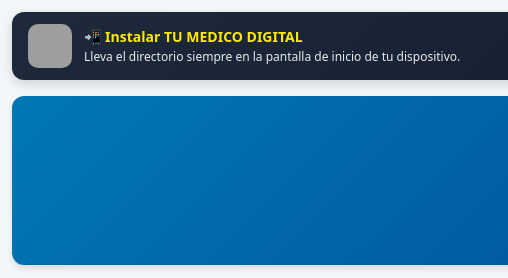
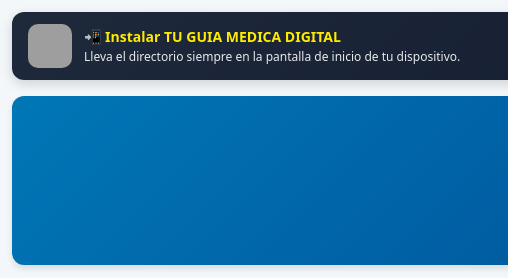
Before and after one commit to ybsenmena/Tuguiamedicadigital, a plain HTML site: page index.html in a window 1280 px wide. Shown: the top 278 px of the page, 0-508 px from the left. Drawn offline with Linux system fonts and the light colour scheme; no server answers; grey boxes are pictures that could not be loaded.

Commit message:
Update title and install banner text in index.html

```diff
--- a/index.html
+++ b/index.html
@@ -3,7 +3,7 @@
 <head>
   <meta charset="UTF-8">
   <meta name="viewport" content="width=device-width, initial-scale=1.0">
-  <title>TU MEDICO DIGITAL</title>
+  <title>TU GUIA MEDICA DIGITAL</title>
 
   <!-- Configuración PWA -->
   <link rel="manifest" href="manifest.json">
@@ -12,7 +12,7 @@
   <meta name="apple-mobile-web-app-status-bar-style" content="black-translucent">
   <meta name="apple-mobile-web-app-title" content="TU MEDICO DIGITAL">
 
-  <!-- Enlaces de iconos con tu URL de Postimages -->
+  <!-- Enlaces de iconos -->
   <link id="dynamic-favicon" rel="icon" type="image/png" href="https://i.postimg.cc/fbSYL04G/icono-tu-guia-medica-digital.png">
   <link id="dynamic-apple-icon" rel="apple-touch-icon" href="https://i.postimg.cc/fbSYL04G/icono-tu-guia-medica-digital.png">
 
@@ -213,7 +213,7 @@
     <div class="install-banner-content">
       <img src="https://i.postimg.cc/fbSYL04G/icono-tu-guia-medica-digital.png" class="app-icon-img" alt="Icono TU MEDICO DIGITAL">
       <div class="install-banner-text">
-        <h4>📲 Instalar TU MEDICO DIGITAL</h4>
+        <h4>📲 Instalar TU GUIA MEDICA DIGITAL</h4>
         <p>Lleva el directorio siempre en la pantalla de inicio de tu dispositivo.</p>
       </div>
     </div>
```
